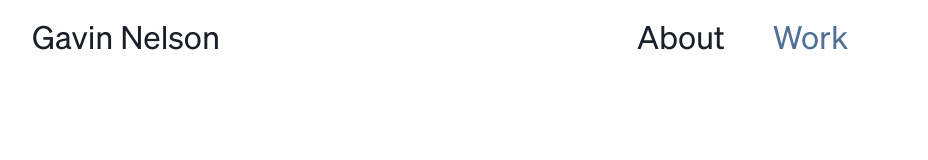
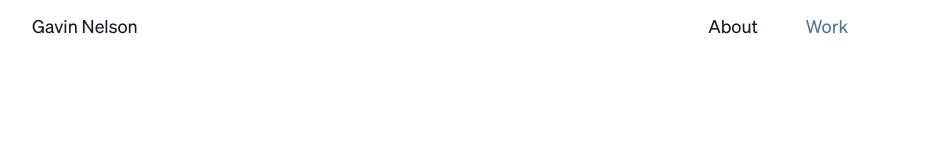
Before and after one commit to gavinmn/nelson.co, a Next.js app: page / in a window 1280 px wide. Shown: the top 160 px of the page, without its empty margins (200-1128 px from the left). Built offline with nearby package versions, Linux system fonts and the light colour scheme.

Commit message:
fixed horrible type bug

```diff
--- a/src/components/globalstyle.js
+++ b/src/components/globalstyle.js
@@ -4,6 +4,7 @@ export const GlobalStyle = createGlobalStyle`
 	* {
 		 margin:0;
 		  padding:0;
+		  -webkit-font-smoothing: antialiased;
 	}
 
 	html {
@@ -16,15 +17,15 @@ export const GlobalStyle = createGlobalStyle`
 
 		--bg-secondary: #F5F7FA;
 
-		--text-primary: #1A2028;
+		--text-primary: #0F1A24;
 		--text-secondary: #517095;
 
 		--blue-primary: #007AFF;
 		--blue-secondary: rgba(10,122,255,.1);
 
-		// used for button hover states and logo (can remove)
-		--color-primary: #1A2028;
-		--logo-primary: #1A2028;
+		// used for button hover states and logo
+		--color-primary: #0F1A24;
+		--logo-primary: #0F1A24;
 
 		--color-chalk: #006EF0;
 		--color-chalk-secondary: #F1F8FF;
@@ -34,15 +35,38 @@ export const GlobalStyle = createGlobalStyle`
 
 		--github-text: #24292E;
 
+		--font-xs: 14px;
+		--font-s: 16px;
+		--font-m: 18px;
+		--font-l: 26px;
+
+		--lh-xs: 20px;
+		--lh-s: 24px;
+		--lh-m: 24px;
+		--lh-l: 30px;
+
+		@media only screen and (min-width: 722px) {
+			--font-xs: 16px;
+			--font-s: 18px;
+			--font-m: 20px;
+			--font-l: 28px;
+
+			--lh-xs: 24px;
+			--lh-s: 24px;
+			--lh-m: 28px;
+			--lh-l: 36px;
+		}
+
+
 		@media(prefers-color-scheme: dark) {
 
-			--bg-primary-hex: #212831;
-			--bg-primary-rgba: rgba(33,40,49,0.8);
+			--bg-primary-hex: #040506;
+			--bg-primary-rgba: rgba(4,5,6,0.8);
 
-			--bg-secondary: #1A2028;
+			--bg-secondary: #090F15;
 
 			--text-primary: #F5F7FA;
-			--text-secondary: #7A91AE;
+			--text-secondary: #667D99;
 
 			--blue-primary: #0A84FF;
 			--blue-secondary: rgba(10,132,255,.1);
@@ -88,7 +112,7 @@ export const GlobalStyle = createGlobalStyle`
 		  -webkit-overflow-scrolling: touch;
 		  -webkit-font-smoothing: antialiased;
 		  text-rendering: optimizeLegibility;
-		  line-height: 1.5;
+		  line-height: 1.4;
 	}
 
 	footer {
```
